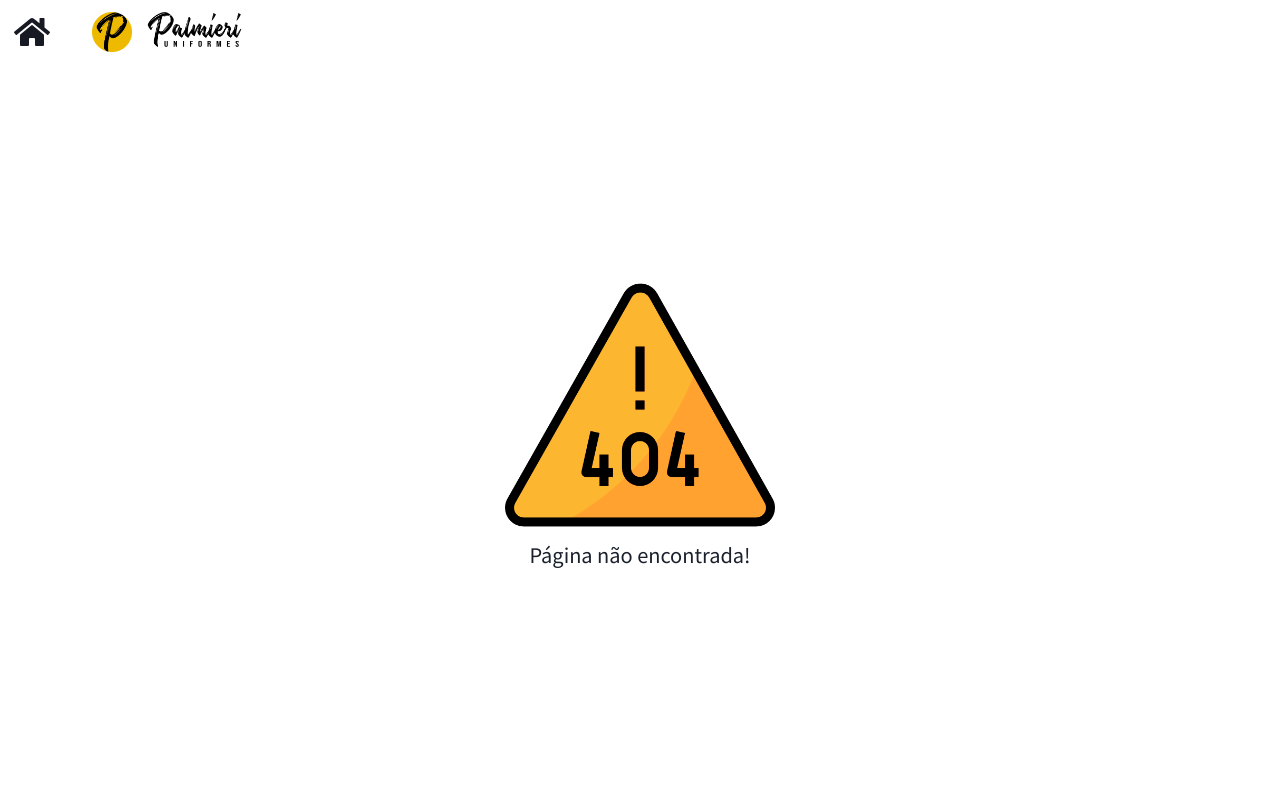
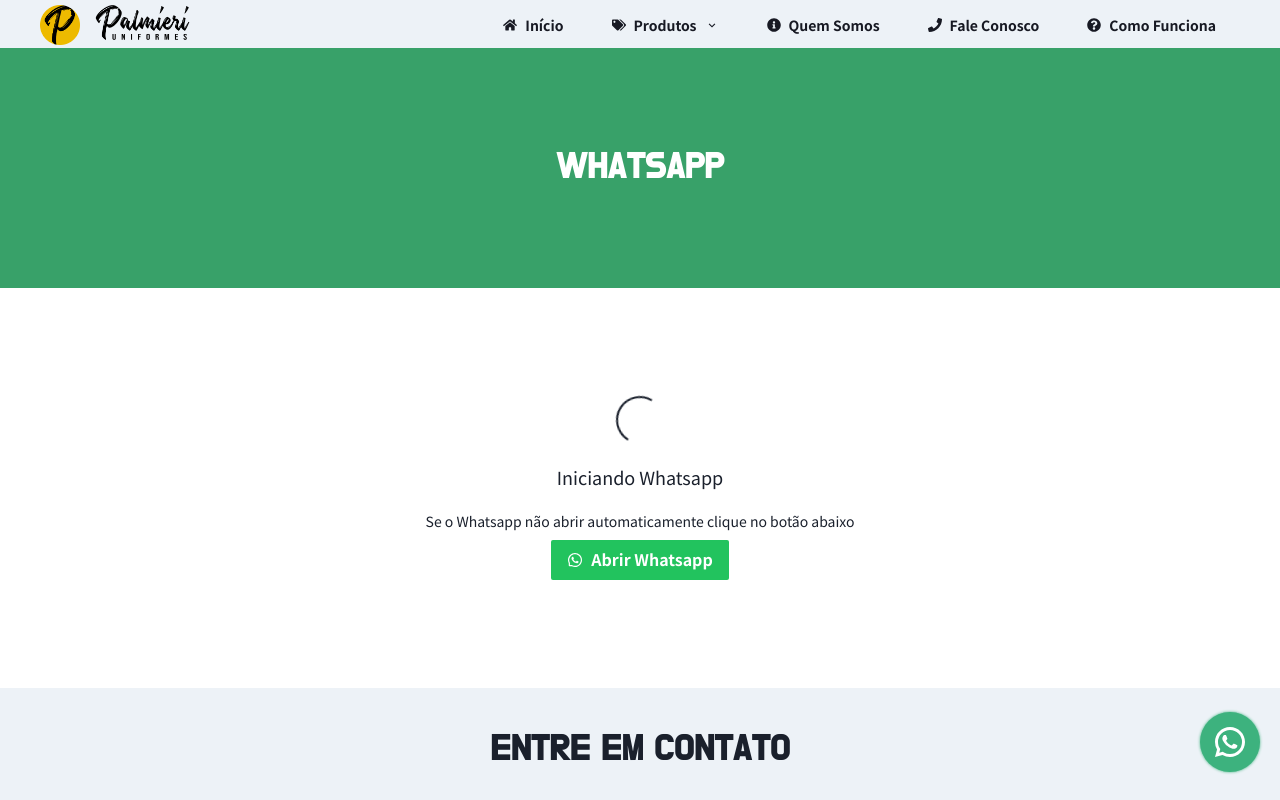
Before and after one commit to nsbbezerra/palmieri-next, a Next.js app: page /whatsapp in a window 1280 px wide. Before the commit this address had no page. Shown: the top 800 px of the page. Built offline with nearby package versions, Linux system fonts and the light colour scheme.

Commit message:
add new whatsapp button

```diff
--- a/components/Footer.js
+++ b/components/Footer.js
@@ -126,15 +126,9 @@ export default function FooterApp() {
     allClear();
   }
 
-  function createLink() {
-    let link = document.createElement("a");
-    link.href = `https://api.whatsapp.com/send?phone=${configs.general.phone}&text=${configs.general.message}`;
-    link.target = "_blank";
-    link.click();
-  }
-
   return (
     <>
+      <Link href={"/whatsapp"}>
         <IconButton
           colorScheme="green"
           aria-label="Call Segun"
@@ -147,13 +141,11 @@ export default function FooterApp() {
           fontSize="4xl"
           p={3}
           _active={{ outline: "none" }}
-        onClick={() => createLink()}
           zIndex={9000}
           shadow="xl"
           className="ball"
-        d='none'
         />
-
+      </Link>
       <Box bg={"gray.100"} pt={10} pb={10}>
         <Container maxW="lg">
           <Box textAlign="center">
@@ -238,11 +230,8 @@ export default function FooterApp() {
                 </Text>
               </Center>
               <Center>
-                <Link
-                  href={`https://api.whatsapp.com/send?phone=${configs.general.phone}&text=${configs.general.message}`}
-                  passHref
-                >
-                  <a target="_blank" style={{ textDecoration: "none" }}>
+                <Link href={"/whatsapp"} passHref>
+                  <a style={{ textDecoration: "none" }}>
                     <Button
                       leftIcon={<RiWhatsappLine />}
                       colorScheme="green"
@@ -411,11 +400,8 @@ export default function FooterApp() {
             <Heading color="yellow.400" size="md" mb={5}>
               ATENDIMENTO
             </Heading>
-            <Link
-              href={`https://api.whatsapp.com/send?phone=5563985014015&text=${configs.general.message}`}
-              passHref
-            >
-              <a target="_blank">
+            <Link href={"/whatsapp"} passHref>
+              <a>
                 <Flex
                   align="center"
                   color="gray.200"
--- /dev/null
+++ b/pages/whatsapp.js
@@ -0,0 +1,73 @@
+import HeaderApp from "../components/Header";
+import FooterApp from "../components/Footer";
+import { ContainerApp, ContainerNonFixed } from "../styles/style";
+import {
+  Container,
+  Heading,
+  Flex,
+  Text,
+  Spinner,
+  Button,
+} from "@chakra-ui/react";
+import { useEffect } from "react";
+import configs from "../configs";
+import { AiOutlineWhatsApp } from "react-icons/ai";
+import Link from "next/link";
+
+export default function Whatsapp() {
+  function goTo() {
+    let a = document.createElement("a");
+    a.href = `https://api.whatsapp.com/send?phone=${configs.general.phone}&text=${configs.general.message}`;
+    a.target = "blank";
+    a.click();
+  }
+
+  useEffect(() => {
+    setTimeout(() => {
+      goTo();
+    }, 2000);
+  }, []);
+
+  return (
+    <ContainerApp>
+      <ContainerNonFixed>
+        <HeaderApp />
+        <Flex
+          w="100%"
+          bg="green.500"
+          justify={"center"}
+          align={"center"}
+          h="60"
+          color={"white"}
+        >
+          <Heading>WHATSAPP</Heading>
+        </Flex>
+      </ContainerNonFixed>
+
+      <Container maxW="5xl" mt={10} mb={10}>
+        <Flex direction={"column"} justify={"center"} align={"center"} h="80">
+          <Spinner size={"xl"} mb={5} />
+          <Text fontSize={"lg"}>Iniciando Whatsapp</Text>
+
+          <Text fontSize={"sm"} textAlign={"center"} mt={5} mb={2}>
+            Se o Whatsapp não abrir automaticamente clique no botão abaixo
+          </Text>
+          <Link
+            href={`https://api.whatsapp.com/send?phone=${configs.general.phone}&text=${configs.general.message}`}
+            passHref
+          >
+            <a target={"_blank"}>
+              <Button leftIcon={<AiOutlineWhatsApp />} colorScheme={"whatsapp"}>
+                Abrir Whatsapp
+              </Button>
+            </a>
+          </Link>
+        </Flex>
+      </Container>
+
+      <ContainerNonFixed>
+        <FooterApp />
+      </ContainerNonFixed>
+    </ContainerApp>
+  );
+}
--- a/styles/animation.css
+++ b/styles/animation.css
@@ -1,20 +1,66 @@
 .ball {
-  animation: bounce 1s infinite alternate;
-  -webkit-animation: bounce 1s infinite alternate;
+  -webkit-animation: glowing 1500ms infinite;
+  -moz-animation: glowing 1500ms infinite;
+  -o-animation: glowing 1500ms infinite;
+  animation: glowing 1500ms infinite;
 }
-@keyframes bounce {
-  from {
-    transform: translateY(0px);
+
+@-webkit-keyframes glowing {
+  0% {
+    background-color: #35b084;
+    -webkit-box-shadow: 0 0 3px #35b084;
   }
-  to {
-    transform: translateY(-15px);
+  50% {
+    background-color: #8bc34a;
+    -webkit-box-shadow: 0 0 3px #8bc34a;
+  }
+  100% {
+    background-color: #35b084;
+    -webkit-box-shadow: 0 0 3px #35b084;
   }
 }
-@-webkit-keyframes bounce {
-  from {
-    transform: translateY(0px);
+
+@-moz-keyframes glowing {
+  0% {
+    background-color: #35b084;
+    -moz-box-shadow: 0 0 3px #35b084;
   }
-  to {
-    transform: translateY(-15px);
+  50% {
+    background-color: #8bc34a;
+    -moz-box-shadow: 0 0 3px #8bc34a;
+  }
+  100% {
+    background-color: #35b084;
+    -moz-box-shadow: 0 0 3px #35b084;
   }
 }
+
+@-o-keyframes glowing {
+  0% {
+    background-color: #35b084;
+    box-shadow: 0 0 3px #35b084;
+  }
+  50% {
+    background-color: #8bc34a;
+    box-shadow: 0 0 3px #8bc34a;
+  }
+  100% {
+    background-color: #35b084;
+    box-shadow: 0 0 3px #35b084;
+  }
+}
+
+@keyframes glowing {
+  0% {
+    background-color: #35b084;
+    box-shadow: 0 0 3px #35b084;
+  }
+  50% {
+    background-color: #8bc34a;
+    box-shadow: 0 0 3px #8bc34a;
+  }
+  100% {
+    background-color: #35b084;
+    box-shadow: 0 0 3px #35b084;
+  }
+}
```
Lines whose indentation alone changed are shown as unchanged.
